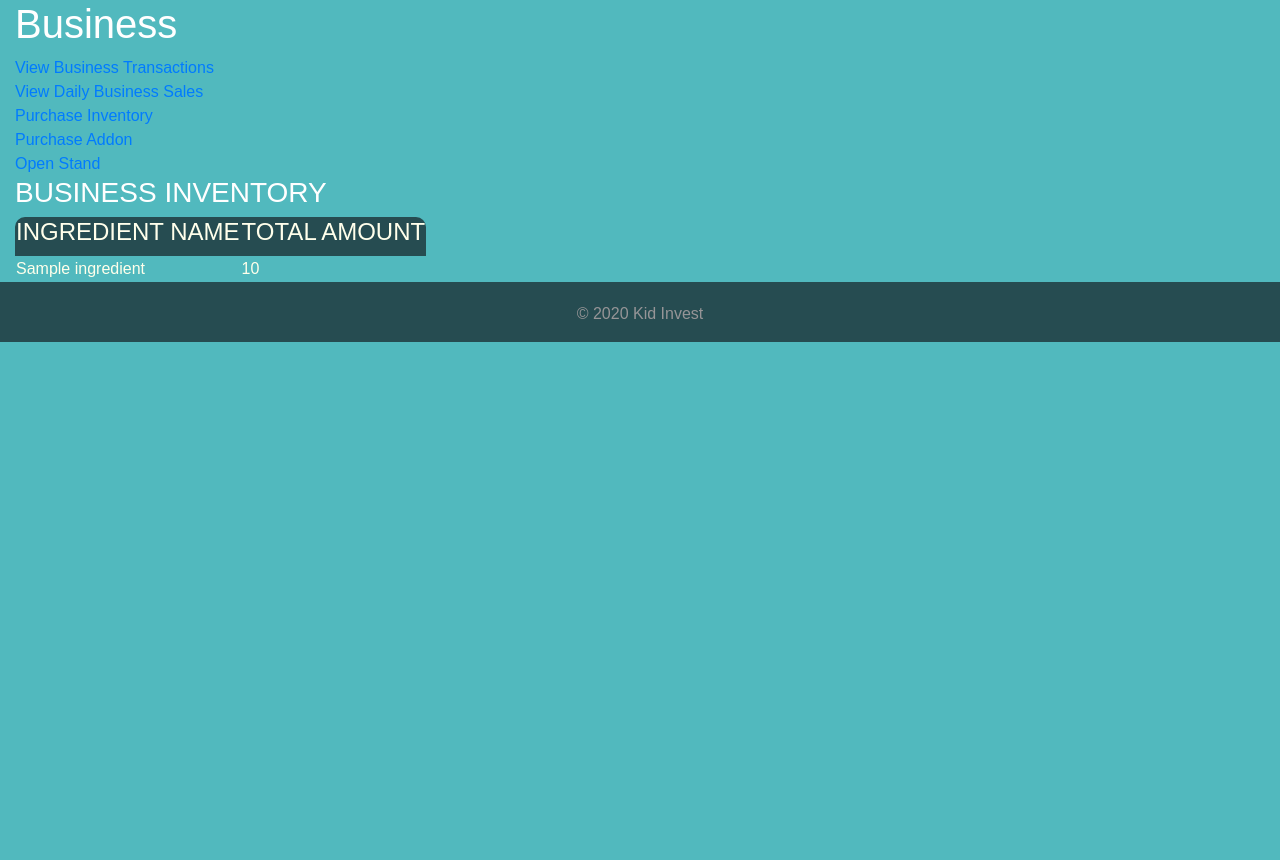
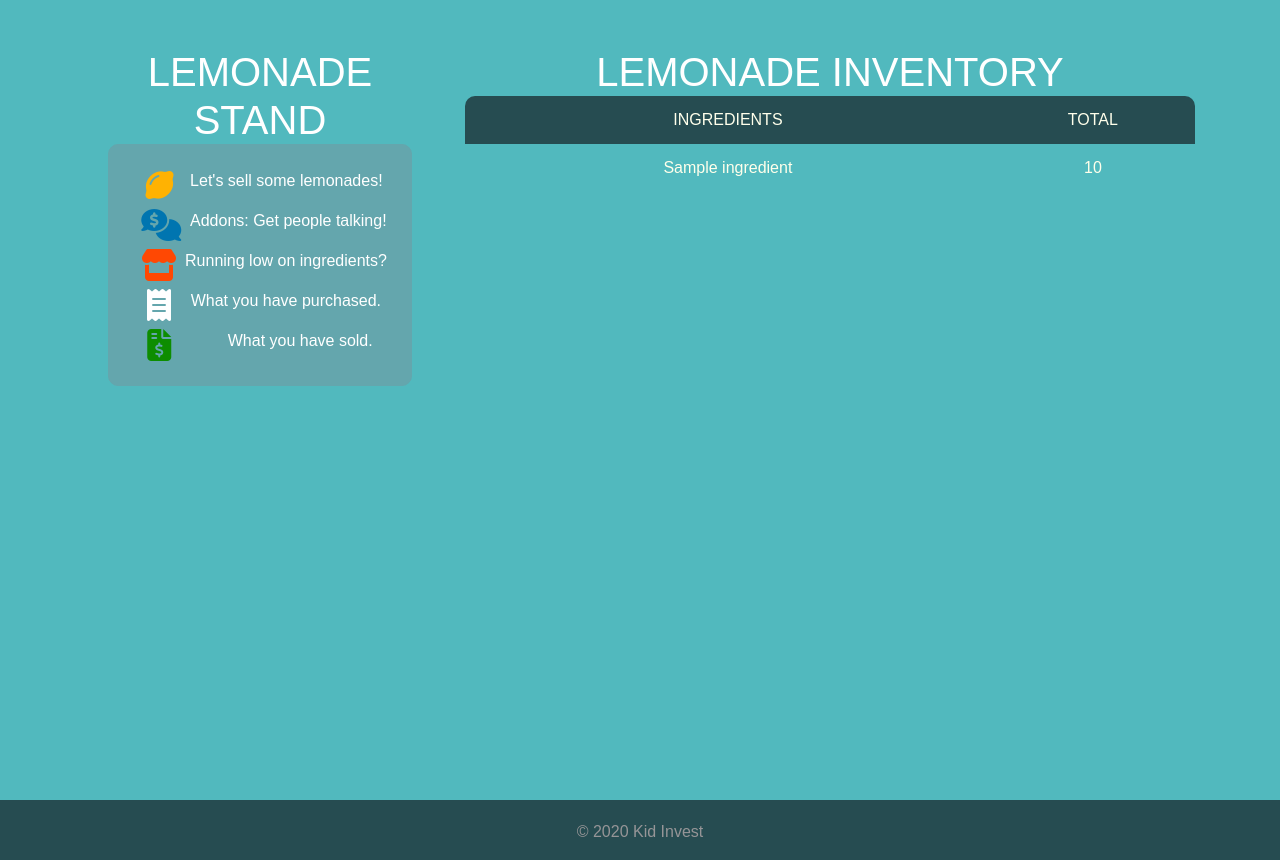
Before and after one commit to Kid-Invest/KidInvest, a Spring Boot app: page /business in a window 1280 px wide. Shown: the part 64-924 px from the top of the page. Before the commit the page ends 406 px from the top, so only its background shows below. Run offline with Spring Boot 4, Linux system fonts and the light colour scheme; the visitor is signed in with stand-in values (Sample User, id 1); empty tables hold one stand-in row (values such as "Sample post"); some of the project's set-up classes (security, data sources, template engines, error pages and the like) are left out, and stand-ins take their place; database files in the repository are not loaded; some libraries are stand-ins or nearby versions; some web fonts are replaced.

Commit message:
business page completion

```diff
--- a/src/main/resources/static/css/custom.css
+++ b/src/main/resources/static/css/custom.css
@@ -313,7 +313,6 @@ input[type=password].password{
     border-radius: 50px;
     text-decoration: none;
     color: var(--dark-cyan);
-    /*padding: 2px 20px;*/
     height: 50px;
     width: 210px;
 }
@@ -321,7 +320,6 @@ input[type=password].password{
     background-color: var(--dark-cyan);
     border: 1px var(--dark-cyan) solid;
     border-radius: 10px;
-    /*max-width: 1078px;*/
 }
 .stat-title {
     font-size: 20px;
@@ -348,7 +346,6 @@ input[type=password].password{
     background-color: #2C3639;
     border-top-left-radius: 3px;
     border-top-right-radius: 3px;
-    /*border: 1px var(--dark-cyan) solid;*/
 }
 .fa-linkedin, .fa-phone-square-alt {
     color: #fff;
@@ -364,6 +361,32 @@ input[type=password].password{
 .socials-container a>img {
     max-height: 38px;
     width: auto;
+}
+
+
+/*BUSINESS PAGE*/
+ul > li {
+    list-style: none;
+}
+.business-link-group {
+    background-color: #64A6AD;
+    border: 1px #64A6AD solid;
+    border-radius: 10px;
+   /*min-width: 20rem;*/
+}
+li .row > a.business-link {
+    font-size: 2vh;
+    color: #fff;
+}
+li > a.business-link:hover {
+    color: var(--primary-gold-color);
+    text-decoration: none;
+}
+.fa-receipt {
+    color: #fff;
+}
+.fa-comments-dollar {
+   color: #0075B0;
 }
 
 
--- a/src/main/resources/templates/business/business.html
+++ b/src/main/resources/templates/business/business.html
@@ -5,41 +5,103 @@
 <body>
 <div th:include="partials/fragments :: nav"></div>
 
-    <div class="container-fluid">
-        <h1>Business</h1>
-        <a href="/transactions/business">View Business Transactions</a>
-        <br>
-        <a href="/sales">View Daily Business Sales</a>
-        <br>
-        <a href="/business/grocery-store">Purchase Inventory</a>
-        <br>
-        <a href="/business/addon">Purchase Addon</a>
-        <br>
-        <a href="/business/open-stand">Open Stand</a>
+<div class="container-fluid page-content">
 
-        <h3>BUSINESS INVENTORY</h3>
-        <table>
+
+    <div class="container">
+        <div class="row">
+            <div class="col-lg-4 col-sm-12 mt-5 d-flex flex-column justify-content-start align-items-center">
+                <h1 class="mb-0 text-center">LEMONADE STAND</h1>
+                <div class="d-inline-flex business-link-group justify-content-center p-3">
+                    <ul class="d-flex flex-column justify-content-between pl-2 pr-2 mb-0">
+                        <li class="mt-2 mb-1">
+                            <div class="row mx-auto">
+                                <i class="fas fa-lemon fa-2x yellow text-left px-2 mx-auto"></i>
+                                <a href="/business/open-stand" class="business-link  mx-auto">Let's sell some lemonades!</a>
+                            </div>
+                        </li>
+                        <li class="my-1">
+                            <div class="row mx-auto">
+                                <i class="fas fa-comments-dollar fa-2x text-left px-2 mx-auto"></i>
+                                <a href="/business/addon" class="business-link mx-auto">Addons: Get people talking!</a>
+                            </div>
+                        </li>
+                        <li class="my-1">
+                            <div class="row mx-auto">
+                                <i class="fas fa-store fa-2x orange1 text-left px-2 mx-auto"></i>
+                                <a href="/business/grocery-store" class="business-link mx-auto">Running low on ingredients?</a>
+                            </div>
+                        </li>
+                        <li class="my-1">
+                            <div class="row mx-auto">
+                                <i class="fas fa-receipt fa-2x text-left px-2 mx-auto"></i>
+                                <a href="/transactions/business" class="business-link mx-auto">What you have purchased.</a>
+                            </div>
+                        </li>
+                        <li class="mt-1 mb-2">
+                            <div class="row mx-auto">
+                                <i class="fas fa-file-invoice-dollar fa-2x green text-left pr-4 mx-auto"></i>
+                                <a href="/sales" class="business-link pl-1 mx-auto">What you have sold.</a>
+                            </div>
+                        </li>
+                    </ul>
+<!--                    <ul class="pl-0 d-flex flex-column justify-content-start pr-2 mb-0">-->
+<!--                        &lt;!&ndash;                <li class="list-group-item"><a href="/business/open-stand">Open Lemonade Stand</a></li>&ndash;&gt;-->
+<!--                        &lt;!&ndash;                <li class="list-group-item"><a href="/business/addon">Lemonade Stand Addons</a></li>&ndash;&gt;-->
+<!--                        &lt;!&ndash;                <li class="list-group-item"><a href="/business/grocery-store">Purchase Ingredients</a></li>&ndash;&gt;-->
+<!--                        &lt;!&ndash;                <li class="list-group-item"><a href="/transactions/business">Ingredient Purchases</a></li>&ndash;&gt;-->
+<!--                        &lt;!&ndash;                <li class="list-group-item"><a href="/sales">Daily Lemonade Sales</a></li>&ndash;&gt;-->
+<!--                        <li class="mt-2 mb-1">-->
+<!--                            <a href="/business/open-stand" class="business-link ml-1">Let's sell some lemonades!</a>-->
+<!--                        </li>-->
+<!--                        <li class="my-1">-->
+<!--                            <a href="/business/addon" class="business-link">Get people talking!</a>-->
+<!--                        </li>-->
+<!--                        <li class="my-1">-->
+<!--                            <a href="/business/grocery-store" class="business-link">Running low on ingredients?</a>-->
+<!--                        </li>-->
+<!--                        <li class="my-1">-->
+<!--                            <a href="/transactions/business" class="business-link">What you have purchased.</a>-->
+<!--                        </li>-->
+<!--                        <li class="mt-1 mb-2">-->
+<!--                            <a href="/sales" class="business-link">What you have sold.</a>-->
+<!--                        </li>-->
+<!--                    </ul>-->
+                </div>
+            </div>
+
+            <div class="col-lg-8 col-sm-12 mt-5">
+                <h1 class="mb-0 text-center">LEMONADE INVENTORY</h1>
+                <div class="table-responsive">
+                    <table class="table">
                         <thead>
-            <tr>
-                <th>
-                    <h4>INGREDIENT NAME</h4>
+                        <tr class="text-center ">
+                            <th class="border-0 px-0">
+                                <p class="mb-0">INGREDIENTS</p>
                             </th>
-                <th>
-                    <h4>TOTAL AMOUNT</h4>
+                            <th class="border-0 px-0">
+                                <p class="mb-0">TOTAL</p>
                             </th>
                         </tr>
                         </thead>
                         <tbody>
                         <th:block th:each="inventory : ${inventoryList}">
-                <tr>
-                    <td th:text="${inventory.getIngredient().getName()}"></td>
-                    <td th:text="${inventory.getTotal()}"></td>
+                            <tr class="text-center table-stocks">
+                                <td class="align-middle border-0 px-0"
+                                    th:text="${inventory.getIngredient().getName()}"></td>
+                                <td class="align-middle border-0 px-0" th:text="${inventory.getTotal()}"></td>
                             </tr>
                         </th:block>
                         </tbody>
                     </table>
                 </div>
+            </div>
+        </div>
+    </div>
+</div>
 
+
+</div>
 <th:block th:include="partials/fragments :: footer"/>
 <th:block th:include="partials/fragments :: scripts"/>
 </body>
--- a/src/main/resources/templates/partials/fragments.html
+++ b/src/main/resources/templates/partials/fragments.html
@@ -6,7 +6,8 @@
     <!-- Required meta tags -->
     <meta name="viewport" content="width=device-width, initial-scale=1, shrink-to-fit=no">
     <meta http-equiv="X-UA-Compatible" content="ie=edge">
-    <link href="https://fonts.googleapis.com/css2?family=Open+Sans&family=Sniglet:wght@400;800&display=swap" rel="stylesheet">
+    <link href="https://fonts.googleapis.com/css2?family=Open+Sans&family=Sniglet:wght@400;800&display=swap"
+          rel="stylesheet">
     <!-- Bootstrap CSS -->
     <link rel="stylesheet" href="https://stackpath.bootstrapcdn.com/bootstrap/4.4.1/css/bootstrap.min.css"
           integrity="sha384-Vkoo8x4CGsO3+Hhxv8T/Q5PaXtkKtu6ug5TOeNV6gBiFeWPGFN9MuhOf23Q9Ifjh" crossorigin="anonymous">
@@ -20,7 +21,7 @@
 
 <!--NAVBAR START-->
 <th:block th:fragment="nav">
-    <nav class="navbar navbar-expand-lg">
+    <nav class="navbar navbar-expand-xl">
         <a class="navbar-brand" href="/">Kid Invest</a>
         <button class="navbar-toggler" type="button" data-toggle="collapse" data-target="#navbarNav"
                 aria-controls="navbarNav" aria-expanded="false" aria-label="Toggle navigation">
```
Also changed, not shown: src/main/resources/templates/aboutus.html (+0 -12 lines). Lines whose indentation alone changed are shown as unchanged.
